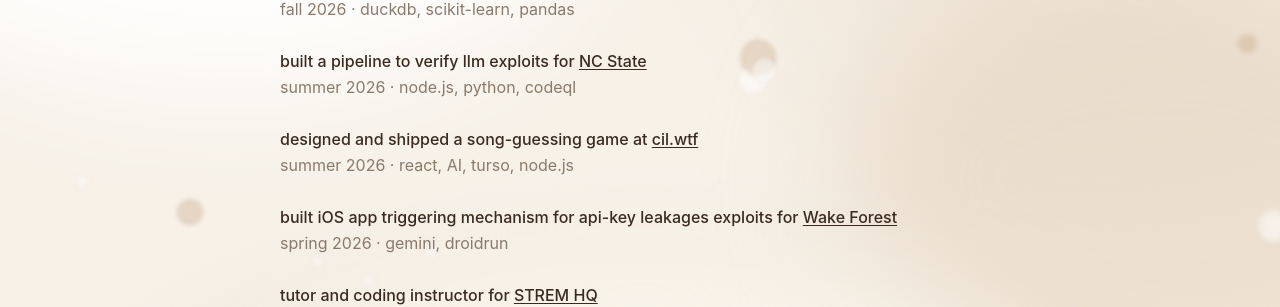
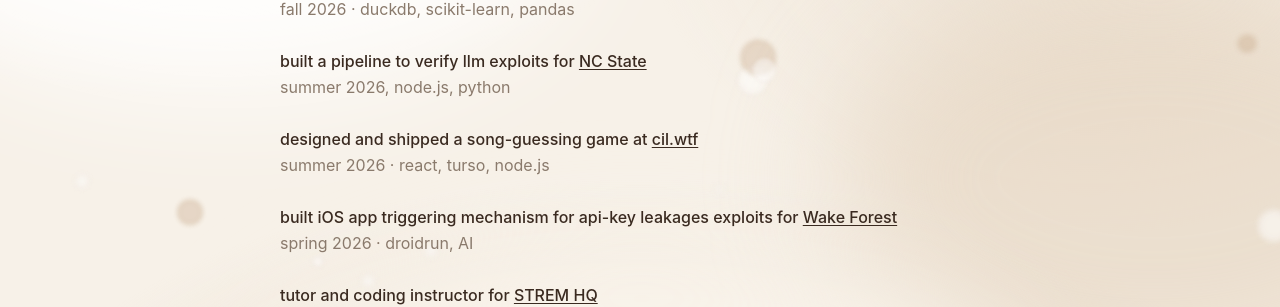
Before and after one commit to alanlin12/personal-website, a React (Vite) app: page / in a window 1280 px wide. Shown: the part 301-608 px from the top of the page. Built offline with nearby package versions, Linux system fonts and the light colour scheme.

Commit message:
fixed tags

```diff
--- a/src/pages/Experience.jsx
+++ b/src/pages/Experience.jsx
@@ -14,19 +14,19 @@ const sections = [
         text: 'built a pipeline to verify llm exploits for ',
         org: 'NC State',
         href: 'https://www.ncsu.edu',
-        sub: 'summer 2026 · node.js, python, codeql',
+        sub: 'summer 2026, node.js, python',
       },
       {
         text: 'designed and shipped a song-guessing game at ',
         org: 'cil.wtf',
         href: 'https://cil.wtf/',
-        sub: 'summer 2026 · react, AI, turso, node.js'
+        sub: 'summer 2026 · react, turso, node.js'
       },
       {
         text: 'built iOS app triggering mechanism for api-key leakages exploits for ',
         org: 'Wake Forest',
         href: 'https://www.wfu.edu',
-        sub: 'spring 2026 · gemini, droidrun',
+        sub: 'spring 2026 · droidrun, AI',
       },
       {
         text: 'tutor and coding instructor for ',
```
